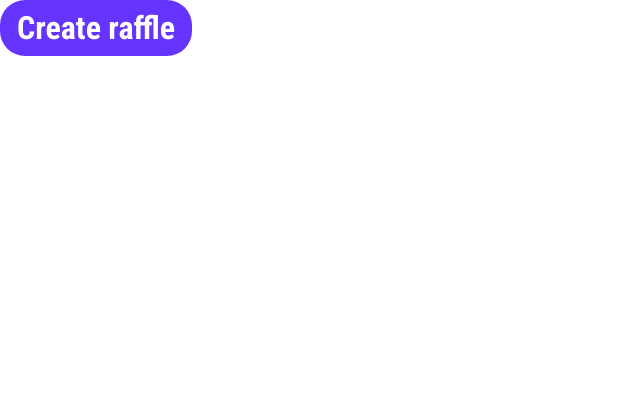
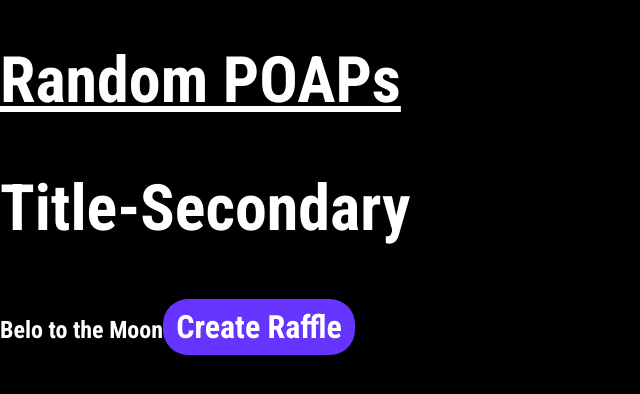
Before and after one commit to sgalanb/random-poaps, a React (Create React App) app: page / in a window 1280 px wide. Shown: the top 394 px of the page, without its empty margins (0-640 px from the left). Built offline with nearby package versions, Linux system fonts and the light colour scheme.

Commit message:
ADD: TitlePrimary, TitleSecondary, EventName

```diff
--- a/src/App.js
+++ b/src/App.js
@@ -1,11 +1,17 @@
 import React from 'react';
 import './styles/App.css';
 import ButtonPrimary from './components/ButtonPrimary';
+import TitleSecondary from './components/TitleSecondary';
+import EventName from './components/EventName';
+import TitlePrimary from './components/TitlePrimary';
 
 function App() {
   return (
     <div>
-      <ButtonPrimary text={'Create raffle'}/>
+      <TitlePrimary text={'Random POAPs'}/>
+      <TitleSecondary text={'Title-Secondary'}/>
+      <EventName text={'Belo to the Moon'} url={'https://poap.gallery/event/31287'}/>
+      <ButtonPrimary text={'Create Raffle'}/>
     </div>
   );
 }
--- a/src/components/ButtonPrimary.jsx
+++ b/src/components/ButtonPrimary.jsx
@@ -4,6 +4,6 @@ import './ButtonPrimary.css'
 export default function ButtonPrimary({text}) {
 
     return (
-        <button>{text}</button>
+        <button onClick={() => {console.log('Hello')}}>{text}</button>
     )
 }
--- /dev/null
+++ b/src/components/EventName.css
@@ -0,0 +1,6 @@
+a {
+    text-decoration: none;
+    font-size: 1.5rem;
+    font-weight: bold;
+    color: #fff;
+}
--- /dev/null
+++ b/src/components/EventName.jsx
@@ -0,0 +1,9 @@
+import React from "react";
+import './EventName.css'
+
+export default function EventName({text, url}) {
+
+    return (
+        <a href={url} target='_blank' rel="noreferrer">{text}</a>
+    )
+}
--- /dev/null
+++ b/src/components/TitlePrimary.css
@@ -0,0 +1,6 @@
+h1 {
+    text-decoration-line: underline;
+    font-size: 4rem;
+    font-weight: bold;
+    color: #fff;
+}
--- /dev/null
+++ b/src/components/TitlePrimary.jsx
@@ -0,0 +1,9 @@
+import React from "react";
+import './TitlePrimary.css'
+
+export default function TitlePrimary({text}) {
+
+    return (
+        <h1>{text}</h1>
+    )
+}
--- /dev/null
+++ b/src/components/TitleSecondary.css
@@ -0,0 +1,5 @@
+h2 {
+    font-size: 4rem;
+    font-weight: bold;
+    color: #fff;
+}
--- /dev/null
+++ b/src/components/TitleSecondary.jsx
@@ -0,0 +1,9 @@
+import React from "react";
+import './TitleSecondary.css'
+
+export default function TitleSecondary({text}) {
+
+    return (
+        <h2>{text}</h2>
+    )
+}
--- a/src/styles/App.css
+++ b/src/styles/App.css
@@ -3,4 +3,5 @@
 
 * {
     font-family: 'Roboto Condensed', sans-serif;
+    background-color: #000001;
 }
```
